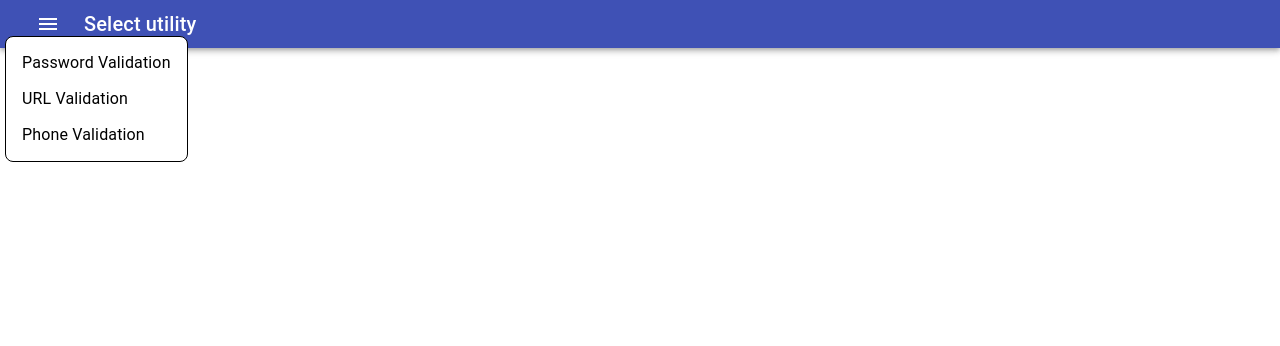
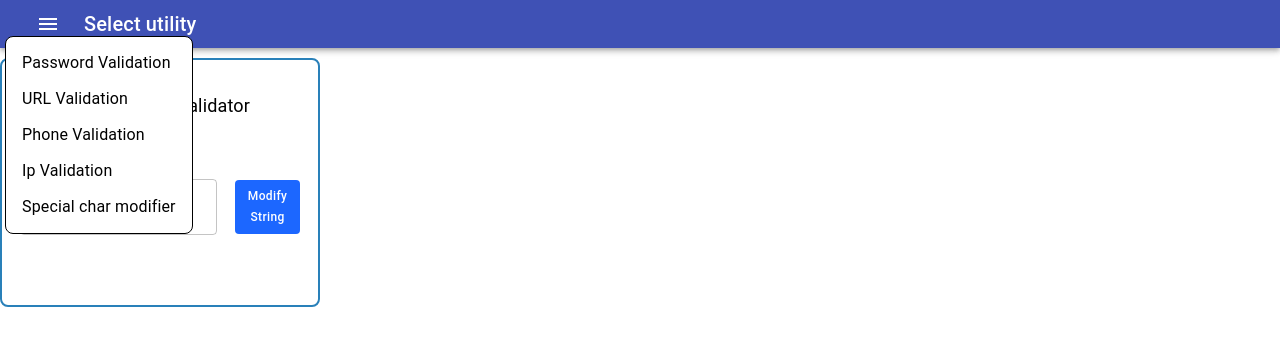
Before and after one commit to nlister-makor/enigma_x_utils_sandbox, a React (Create React App) app: page /SpecialCharModifier in a window 1280 px wide. Both pictures are taken after a click on the button 54 px from the left and 24 px from the top of the page. Shown: the top 346 px of the page. Built offline with nearby package versions, Linux system fonts and the light colour scheme.

Commit message:
added UI For special chars and ip validation

```diff
--- a/package.json
+++ b/package.json
@@ -9,7 +9,7 @@
     "@testing-library/jest-dom": "^5.16.2",
     "@testing-library/react": "^12.1.2",
     "@testing-library/user-event": "^13.5.0",
-    "enigma-x-utilities": "^1.0.77",
+    "enigma-x-utilities": "^1.0.83",
     "react": "^17.0.2",
     "react-dom": "^17.0.2",
     "react-router-dom": "^5.3.0",
--- a/src/App.js
+++ b/src/App.js
@@ -17,6 +17,8 @@ import MenuIcon from "@material-ui/icons/Menu";
 import { useStyles } from "./Styles";
 import { Switch, Route } from "react-router-dom";
 import { useHistory } from "react-router-dom";
+import IpValidation from "./Components/IpValidation";
+import SpecialCharModify from "./Components/SpecialCharModify";
 function App() {
   const classes = useStyles();
   const history = useHistory();
@@ -37,7 +39,7 @@ function App() {
     <div>
       <Grid container style={{ display: "flex" }} direction="column">
         <Grid item xs={12}>
-          <AppBar position="static">
+          <AppBar  position="static">
             <Toolbar variant="dense">
               <IconButton>
                 <MenuIcon
@@ -45,12 +47,14 @@ function App() {
                   onClick={handleClick}
                 />
               </IconButton>
-              <Popper id={id} open={open} anchorEl={anchorEl}>
+              <Popper style={{zIndex:200}} id={id} open={open} anchorEl={anchorEl}>
                 <div className={classes.paper}>
                   <MenuList id="simple-menu">
                     <MenuItem onClick={(e) => hendleRoute(e , "")}>Password Validation</MenuItem>
                     <MenuItem onClick={(e) => hendleRoute(e , "urlValidation")}>URL Validation</MenuItem>
                     <MenuItem onClick={(e) => hendleRoute(e , "phonevalidation")}>Phone Validation</MenuItem>
+                    <MenuItem onClick={(e)=> hendleRoute (e,"ipValidation")}>Ip Validation</MenuItem>
+                    <MenuItem onClick= {(e)=> hendleRoute(e,"SpecialCharModifier")}>Special char modifier</MenuItem>
                   </MenuList>
                 </div>
               </Popper>
@@ -64,6 +68,8 @@ function App() {
           <Route exact path="/" component={Password} />
           <Route path="/urlValidation" component={UrlValidation} />
           <Route path="/phonevalidation" component={PhoneValidation} />
+          <Route path="/ipValidation" component={IpValidation}/>
+          <Route path ="/SpecialCharModifier" component={SpecialCharModify}/>
         </Switch>
       </Grid>
     </div>
--- /dev/null
+++ b/src/Components/IpValidation.js
@@ -0,0 +1,63 @@
+import { Button, Grid, TextField, Typography } from '@material-ui/core'
+import { Alert } from '@material-ui/lab'
+import { StyledButton, useStyles } from '../Styles'
+import { ValidateIPaddress } from 'enigma-x-utilities'
+
+import { useEffect, useState } from 'react'
+
+function IpValidation() {
+  const classes = useStyles()
+  const [Ip, setIP] = useState('')
+  const [processedIp, setProcessedIp] = useState(undefined)
+  const [message, setMessage] = useState('')
+  const [success, setSuccess] = useState(undefined)
+  const CheckIp = () => {
+    const ipResponse = ValidateIPaddress(Ip)
+    console.log(ipResponse,"here")
+    if (ipResponse.success) {
+      setMessage(ipResponse.message)
+      setProcessedIp(ipResponse.data)
+      setSuccess(ipResponse.success)
+    } else {
+      setMessage(ipResponse.message)
+      setSuccess(ipResponse.success)
+    }
+  }
+  useEffect(() => {}, [Ip])
+
+  return (
+    <Grid item xs={12} lg={3} style={{ borderRadius: 8, border: '2px solid #2980b9' , marginTop: 10}}>
+      <Grid container alignItems='center' justifyContent='space-evenly' style={{paddingBlock : '10px'}}>
+      <Grid item xs={2} className={classes.blueShape}/>
+        <Grid item xs={12}>
+          <Typography style={{textAlign: 'center', fontSize : 18}}>Ip Validator</Typography>
+        </Grid>
+        <Grid item xs={8} style={{height: 60}}>
+          {success == true ? <Alert severity='success'>{message}</Alert> : success == false && <Alert severity='error'>{message}</Alert>}
+        </Grid>
+        <Grid item xs={5}>
+          <TextField
+            id='outlined-basic'
+            label='Enter Ip'
+            variant='outlined'
+            style={{ width: '150%' }}
+            onChange={(e) => {
+              setIP(e.target.value)
+            }}
+          />
+        </Grid>
+        <Grid item xs={5}>
+          <StyledButton onClick={(e) => CheckIp(e)}>
+            Check Ip
+          </StyledButton>
+          <Grid container></Grid>
+        </Grid>
+        <Grid item xs={11} style={{ height: 60 , textAlign: "center" }}>
+        {processedIp && <h3> IP: {processedIp}</h3>}
+        </Grid>
+      </Grid>
+    </Grid>
+  )
+}
+
+export default IpValidation
--- /dev/null
+++ b/src/Components/SpecialCharModify.js
@@ -0,0 +1,63 @@
+import { Button, Grid, TextField, Typography } from '@material-ui/core'
+import { Alert } from '@material-ui/lab'
+import { StyledButton, useStyles } from '../Styles'
+import { specialCharsModifier } from 'enigma-x-utilities'
+
+import { useEffect, useState } from 'react'
+
+function SpecialCharModify() {
+  const classes = useStyles()
+  const [specialChar, setSpecialChar] = useState('')
+  const [processedSpecialChar, setProcessedSpecialChar] = useState(undefined)
+  const [message, setMessage] = useState('')
+  const [success, setSuccess] = useState(undefined)
+  const CheckSpecialChar = () => {
+    const specialCharResponse = specialCharsModifier(specialChar)
+    console.log(specialCharResponse,"here")
+    if (specialCharResponse.success) {
+      setMessage(specialCharResponse.message)
+      setProcessedSpecialChar(specialCharResponse.data)
+      setSuccess(specialCharResponse.success)
+    } else {
+      setMessage(specialCharResponse.message)
+      setSuccess(specialCharResponse.success)
+    }
+  }
+  useEffect(() => {}, [specialChar])
+
+  return (
+    <Grid item xs={12} lg={3} style={{ borderRadius: 8, border: '2px solid #2980b9' , marginTop: 10}}>
+      <Grid container alignItems='center' justifyContent='space-evenly' style={{paddingBlock : '10px'}}>
+      <Grid item xs={2} className={classes.blueShape}/>
+        <Grid item xs={12}>
+          <Typography style={{textAlign: 'center', fontSize : 18}}>Special Char Validator</Typography>
+        </Grid>
+        <Grid item xs={8} style={{height: 60}}>
+          {success == true ? <Alert severity='success'>{message}</Alert> : success == false && <Alert severity='error'>{message}</Alert>}
+        </Grid>
+        <Grid item xs={5}>
+          <TextField
+            id='outlined-basic'
+            label='Enter Text'
+            variant='outlined'
+            style={{ width: '150%' }}
+            onChange={(e) => {
+                setSpecialChar(e.target.value)
+            }}
+          />
+        </Grid>
+        <Grid item xs={5}>
+          <StyledButton onClick={(e) => CheckSpecialChar(e)}>
+            Modify String
+          </StyledButton>
+          <Grid container></Grid>
+        </Grid>
+        <Grid item xs={11} style={{ height: 60 , textAlign: "center" }}>
+        {processedSpecialChar && <h3> Text: {processedSpecialChar}</h3>}
+        </Grid>
+      </Grid>
+    </Grid>
+  )
+}
+
+export default SpecialCharModify
```
Also changed, not shown: 1 other file (tests, documents, lock files or other folders).
